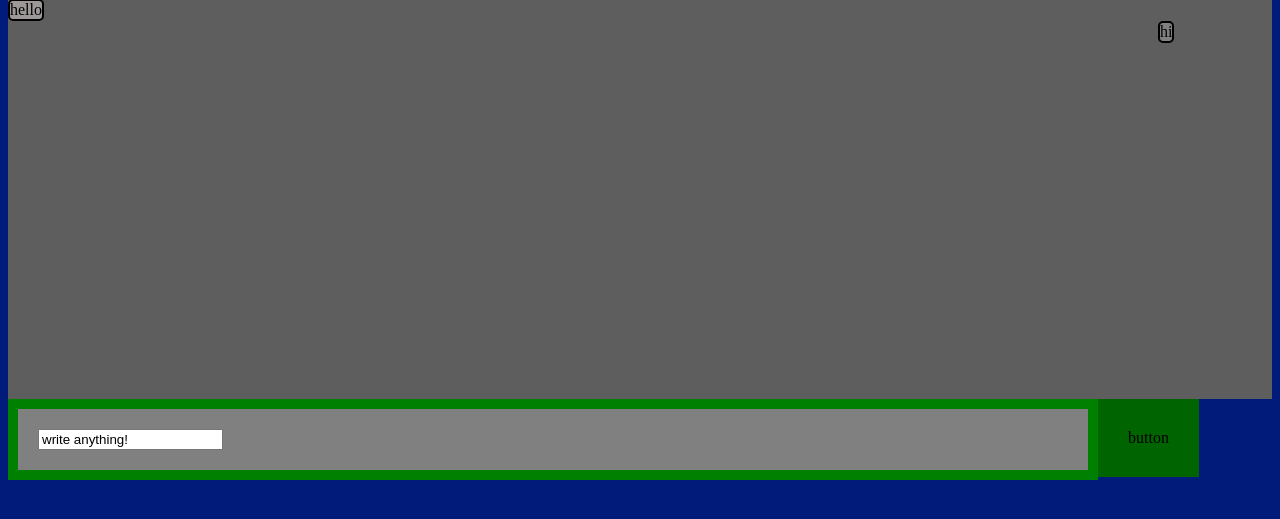
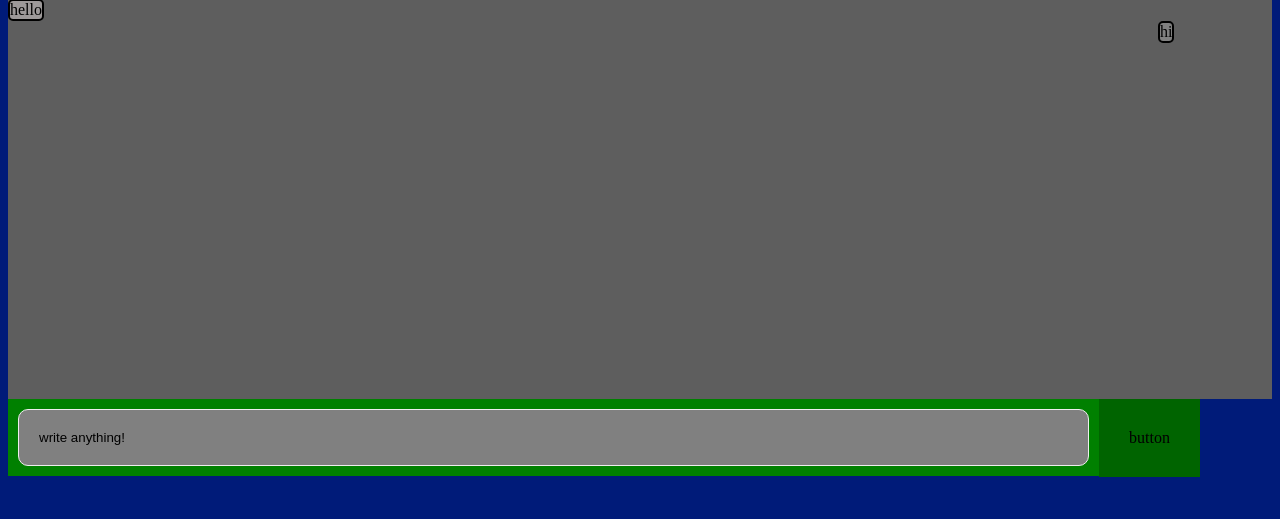
Before and after one commit to Fahlevi20/basic_web_chat_gpt_flask, a Flask app: page / in a window 1280 px wide. Shown: the part 109-628 px from the top of the page. Run offline with Flask 3, Linux system fonts and the light colour scheme.

Commit message:
fix input text design

```diff
--- a/static/style.css
+++ b/static/style.css
@@ -86,3 +86,12 @@ div.chatbar div{
     border-radius: 5px;
 
 }
+
+input{
+    width: 1029px;
+    height: auto;
+    padding: 20px;
+    background-color: gray;
+    border: 1px groove ;
+    border-radius: 10px;
+}
--- a/templates/index.html
+++ b/templates/index.html
@@ -30,11 +30,11 @@
 <div class="chatbar">
 <form>
         <div class="chat">
-        <div style="padding: 20px;
-         background-color: gray;
-         width: 1030px;">
+        <!-- <div style="padding: 20px;
+         /* background-color: gray; */
+         width: 1030px;"> -->
             <input type="text" id=input" name="input" value="write anything!">
-        </div>
+        <!-- </div> -->
     </div>
 
 </form>
```
